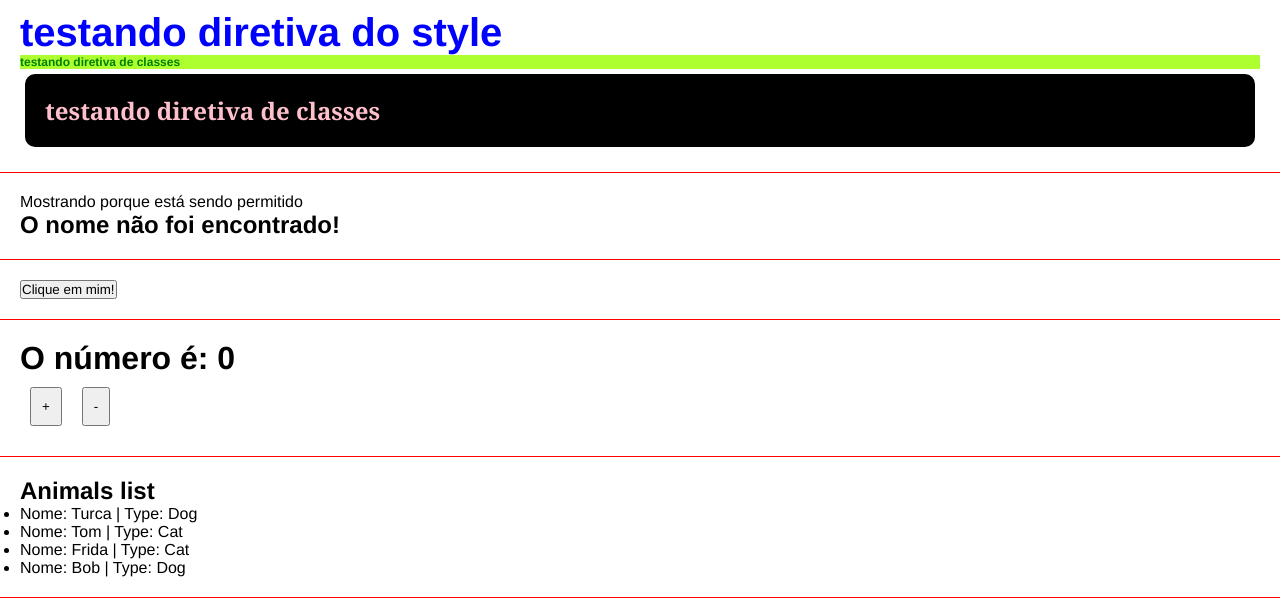
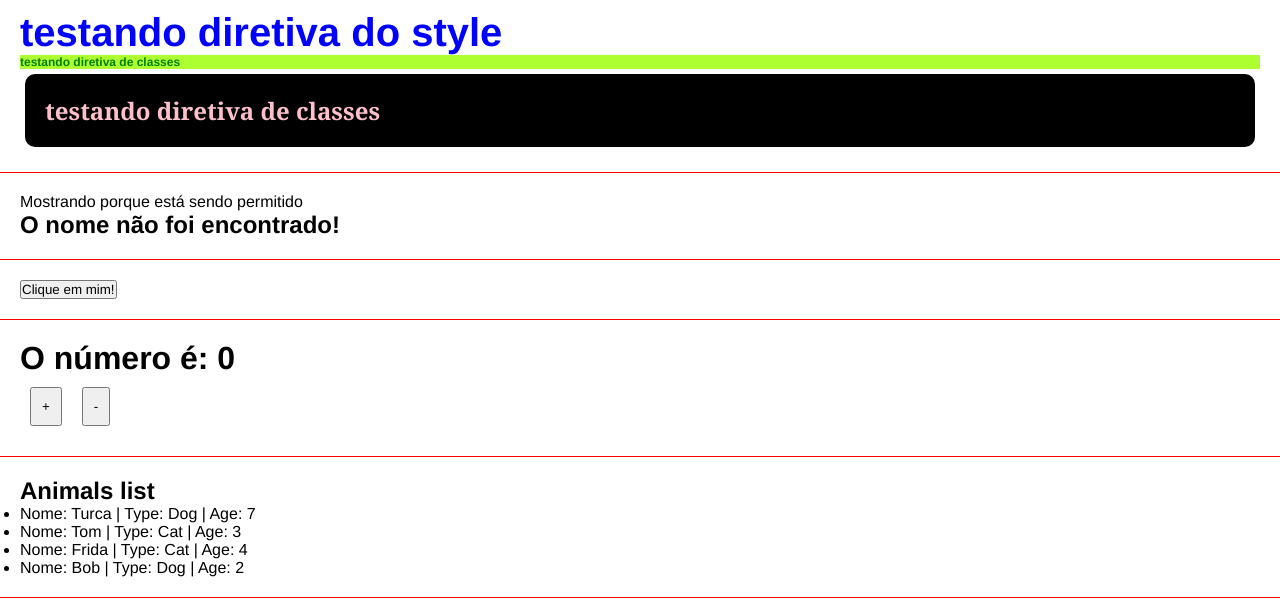
Before and after one commit to MartiniLeandro/Angular_Estudos, an Angular app: page / in a window 1280 px wide. Shown: the part 397-1013 px from the top of the page. Built offline with nearby package versions, Linux system fonts and the light colour scheme.

Commit message:
utilizando interface

```diff
--- /dev/null
+++ b/src/app/Animal.ts
@@ -0,0 +1,5 @@
+export interface Animal {
+    name:string,
+    type:string,
+    age:number;
+}
--- a/src/app/components/list-hander/list-hander.html
+++ b/src/app/components/list-hander/list-hander.html
@@ -1,6 +1,6 @@
 <div class="class">
     <h2>Animals list</h2>
     <ul>
-        <li *ngFor="let animal of animals">Nome: {{animal.name}} | Type: {{animal.type}}</li>
+        <li *ngFor="let animal of animals">Nome: {{animal.name}} | Type: {{animal.type}} | Age: {{animal.age}}</li>
     </ul>
 </div>
--- a/src/app/components/list-hander/list-hander.ts
+++ b/src/app/components/list-hander/list-hander.ts
@@ -1,5 +1,6 @@
 import { Component } from '@angular/core';
 import { CommonModule } from '@angular/common';
+import { Animal } from '../../Animal';
 
 @Component({
   selector: 'app-list-hander',
@@ -8,10 +9,10 @@ import { CommonModule } from '@angular/common';
   styleUrl: './list-hander.css'
 })
 export class ListHander {
-  animals = [
-    {name:"Turca", type:"Dog"},
-    {name:"Tom", type:"Cat"},
-    {name:"Frida", type:"Cat"},
-    {name:"Bob", type:"Dog"},
-  ]
+  animals: Animal[] = [
+    {name:"Turca", type:"Dog",age:7},
+    {name:"Tom", type:"Cat", age:3},
+    {name:"Frida", type:"Cat", age: 4},
+    {name:"Bob", type:"Dog", age:2},
+]
 }
```
